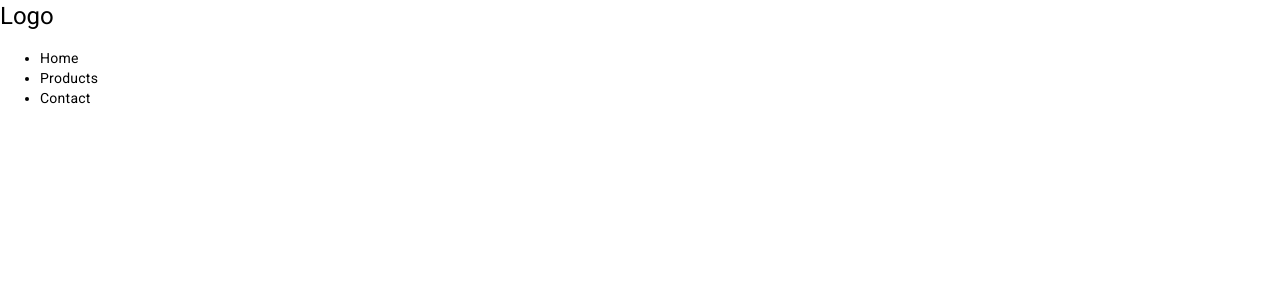
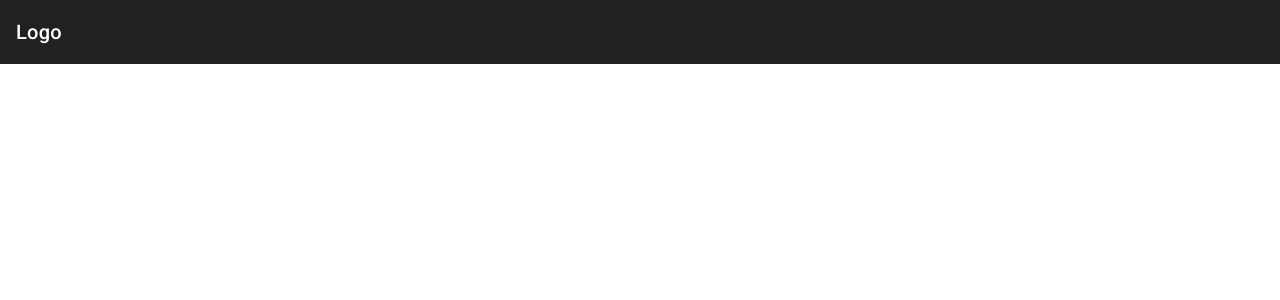
Before and after one commit to MatheusKay/Angular_Curso, an Angular app: page / in a window 1280 px wide. Shown: the top 300 px of the page. Built offline with nearby package versions, Linux system fonts and the light colour scheme.

Commit message:
feat: adiciona MatToolbar ao Header

```diff
--- a/src/app/components/header/header.component.html
+++ b/src/app/components/header/header.component.html
@@ -1,10 +1,10 @@
-<header>
+<mat-toolbar>
   <h1>Logo</h1>
-  <nav>
+  <!-- <nav>
     <ul>
       <li>Home</li>
       <li>Products</li>
       <li>Contact</li>
     </ul>
-  </nav>
-</header>
+  </nav> -->
+</mat-toolbar>
--- a/src/app/components/header/header.component.ts
+++ b/src/app/components/header/header.component.ts
@@ -1,9 +1,10 @@
 import { Component } from '@angular/core';
+import { MatToolbarModule } from '@angular/material/toolbar'
 
 @Component({
   selector: 'app-header',
   standalone: true,
-  imports: [],
+  imports: [MatToolbarModule],
   templateUrl: './header.component.html',
   styleUrl: './header.component.scss'
 })
```
